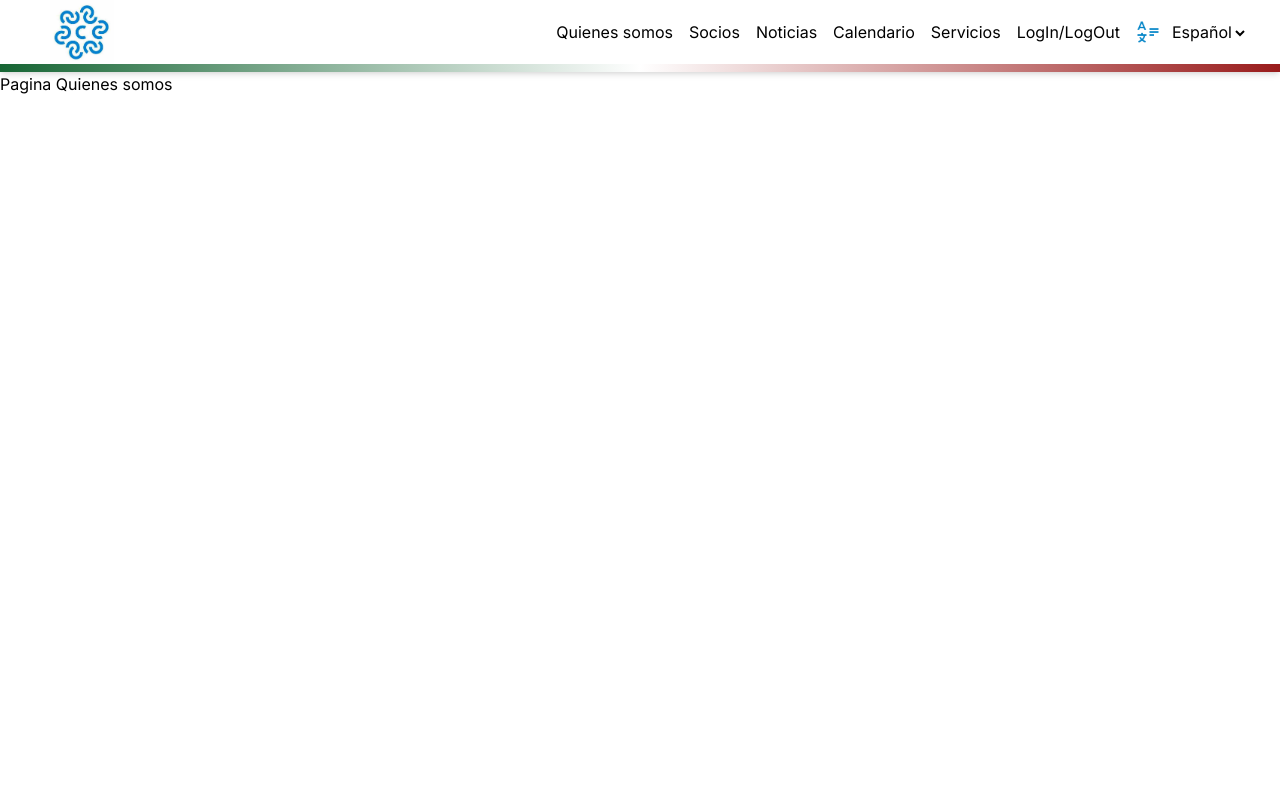
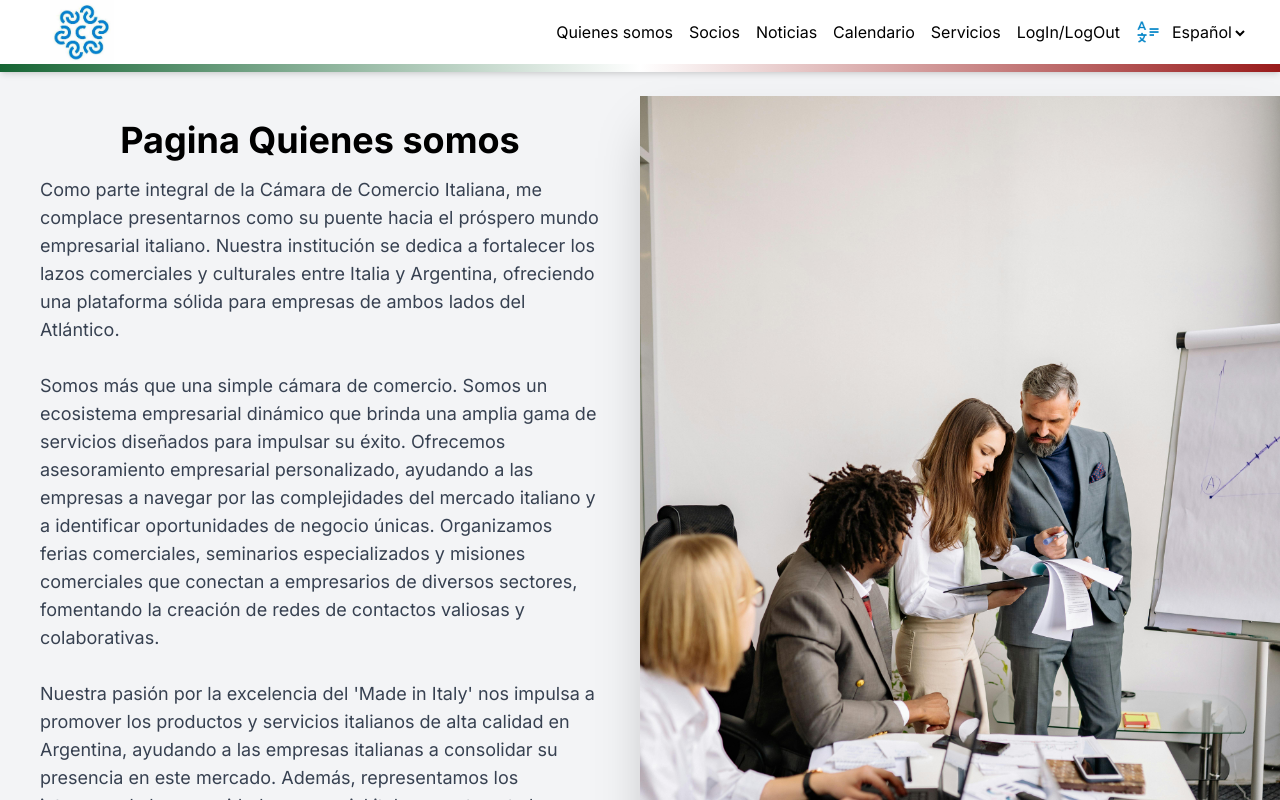
Before and after one commit to JoaquinFarah/cci, a Next.js app: page /es/about in a window 1280 px wide. Shown: the top 800 px of the page. Built offline with nearby package versions, Linux system fonts and the light colour scheme.

Commit message:
Some pics add, navbar changes

```diff
--- a/messages/es.json
+++ b/messages/es.json
@@ -34,7 +34,14 @@
     },
 
     "AboutPage":{
-     "title": "Pagina Quienes somos"
+     "title": "Pagina Quienes somos" ,
+     "description": "Como parte integral de la Cámara de Comercio Italiana, me complace presentarnos como su puente hacia el próspero mundo empresarial italiano. Nuestra institución se dedica a fortalecer los lazos comerciales y culturales entre Italia y Argentina, ofreciendo una plataforma sólida para empresas de ambos lados del Atlántico.",
+     "description1": "Somos más que una simple cámara de comercio. Somos un ecosistema empresarial dinámico que brinda una amplia gama de servicios diseñados para impulsar su éxito. Ofrecemos asesoramiento empresarial personalizado, ayudando a las empresas a navegar por las complejidades del mercado italiano y a identificar oportunidades de negocio únicas. Organizamos ferias comerciales, seminarios especializados y misiones comerciales que conectan a empresarios de diversos sectores, fomentando la creación de redes de contactos valiosas y colaborativas.",
+     "description2":"Nuestra pasión por la excelencia del 'Made in Italy' nos impulsa a promover los productos y servicios italianos de alta calidad en Argentina, ayudando a las empresas italianas a consolidar su presencia en este mercado. Además, representamos los intereses de la comunidad empresarial italo-argenta ante las instituciones gubernamentales, trabajando incansablemente para crear un entorno empresarial favorable.",
+     "description3":"Creemos firmemente en el poder de la educación y la formación continua. Por ello, ofrecemos una amplia variedad de cursos y talleres diseñados para mejorar la competitividad de las empresas y fomentar la innovación. Desde estrategias de marketing digital hasta gestión de la cadena de suministro, nuestros programas de capacitación están diseñados para equipar a los empresarios con las herramientas necesarias para triunfar en el mercado global.",
+     "description4":"Si eres una empresa italiana que busca expandir sus horizontes o una empresa local que desea establecer relaciones comerciales con Italia, te invitamos a unirte a nuestra comunidad. Nuestra puerta está siempre abierta para ayudarte a alcanzar tus objetivos.",
+     "description5":"Visita nuestra seccion de noticias para conocer más sobre nuestros servicios y eventos. También puedes contactarnos directamente a ccimendoza@gmail.com para recibir asesoramiento personalizado.",
+     "description6":"¡Te esperamos!"
 
     }
 
--- a/src/app/[locale]/about/page.tsx
+++ b/src/app/[locale]/about/page.tsx
@@ -1,11 +1,40 @@
 import React from 'react'
 import { useTranslations } from 'next-intl';
 import {unstable_setRequestLocale} from 'next-intl/server';
+
 
 export default function About({params: {locale}}) {
   unstable_setRequestLocale(locale);
   const t = useTranslations('AboutPage');
   return (
-    <h1>{t('title')}</h1>
+    <div className="flex h-full bg-gray-100">
+      <div className="flex flex-col items-center justify-center w-1/2 p-10 mt-20">
+        <h1 className="text-4xl font-bold mb-4">{t('title')} </h1>
+        <p className="text-lg text-gray-700">
+          {t('description')}
+          <br />
+          <br />
+          {t('description1')}
+          <br />
+          <br />
+          {t('description2')}
+          <br />
+          <br />
+          {t('description3')}
+          <br />
+          <br />
+          {t('description4')}
+          <br />
+          <br />
+          {t('description5')}
+          <br />
+          <br />
+          {t('description6')}
+
+        </p>
+      </div>
+      <img src="/hombresnegocio3.jpg" alt="salute" className="object-cover h-full w-1/2 mt-24 shadow-2xl" />
+    </div>
+
   )
 }
--- a/src/app/[locale]/layout.tsx
+++ b/src/app/[locale]/layout.tsx
@@ -24,7 +24,7 @@ export default async function LocaleLayout({
     <html lang={locale}>
       <body>
         <NextIntlClientProvider messages={messages}>
-          <Navbar />
+        <Navbar />
 
           {children}
         </NextIntlClientProvider>
--- a/src/app/[locale]/page.tsx
+++ b/src/app/[locale]/page.tsx
@@ -12,11 +12,11 @@ export default function HomePage({params: {locale}}) {
   return (
     <main className="bg-gradient-to-r from-green-500 via-white to-red-500">
 
-      <h1>{t('title')}</h1>
-      {/* <MyCarousel /> */}
-      <Carousel />
-      <Sponsor />
+      <div className="">
 
+        <Carousel />
+        <Sponsor />
+      </div>
     </main>
 
 
--- a/src/app/components/Navbar.tsx
+++ b/src/app/components/Navbar.tsx
@@ -1,9 +1,112 @@
-"use client"
+// "use client"
+
+// import React, { useState } from 'react';
+// import Link from 'next/link';
+// import Image from 'next/image';
+// import { usePathname } from 'next/navigation';
+// import LocalSwitcher from './local-switcher';
+// import { useTranslations } from 'next-intl';
+
+// const Navbar: React.FC = () => {
+//   // Estado para controlar la visibilidad del dropdown
+//   const [dropdownOpen, setDropdownOpen] = useState(false);
+
+//   // Función para alternar el dropdown
+//   const toggleDropdown = () => {
+//     setDropdownOpen(!dropdownOpen);
+//   };
+
+//   const t = useTranslations('Navbar');
+
+//   return (
+//     <nav className="bg-white shadow-md">
+//       <div className="max-w-7xl mx-auto px-4 sm:px-6 lg:px-8">
+//         <div className="flex justify-between items-center h-16">
+
+//           {/* Logo a la izquierda */}
+//           <div className="flex items-center">
+//             <Link href="/">
+//               <Image
+//                 src="/LogoCCI.jpg"
+//                 alt="CCI"
+//                 width={100}
+//                 height={100}
+//                 className="object-contain max-h-16"
+//                 priority
+//               />
+//             </Link>
+//           </div>
+
+//           {/* Enlaces de navegación a la derecha */}
+//           <div className="flex items-center space-x-4">
+//             <Link href="/about" className="no-underline underline decoration-4 transition-all duration-300 hover:underline hover:decoration-blue-400">
+//             {t('About')}
+//             </Link>
+
+//             <Link href="/" className="no-underline underline decoration-4 transition-all duration-300 hover:underline hover:decoration-blue-400">
+//             {t('Partners')}
+//             </Link>
+
+//             <Link href="/" className="no-underline underline decoration-4 transition-all duration-300 hover:underline hover:decoration-blue-400">
+//             {t('News')}
+//             </Link>
+
+//             <Link href="/" className="no-underline underline decoration-4 transition-all duration-300 hover:underline hover:decoration-blue-400">
+//             {t('Calendar')}
+//             </Link>
+
+//             <Link href="/" className="no-underline underline decoration-4 transition-all duration-300 hover:underline hover:decoration-blue-400">
+//             {t('Services')}
+//             </Link>
+
+//             <Link href="/login" className="no-underline underline decoration-4 transition-all duration-300 hover:underline hover:decoration-blue-400">
+//               LogIn/LogOut
+//             </Link>
+
+
+//             {/* Dropdown de idioma */}
+//             <div className="relative">
+//               <div  className="flex items-center space-x-2 focus:outline-none">
+//                 <Image
+//                   src="/language-icon.png" // Aquí deberías poner la ruta de la imagen que representa el cambio de idioma
+//                   alt="Change Language"
+//                   width={24}
+//                   height={24}
+//                 />
+//                 <LocalSwitcher/>
+
+//               </div>
+
+//               {/* Opciones del Dropdown */}
+//               {/* {dropdownOpen && (
+//                 <div className="absolute right-0 mt-0 w-40 bg-white shadow-xl rounded-md overflow-hidden">
+//                   <Link href="/" className="block px-4 py-2 text-gray-700 hover:bg-gray-100">
+//                     Español
+//                   </Link>
+//                   <Link href="/" className="block px-4 py-2 text-gray-700 hover:bg-gray-100">
+//                     Italiano
+//                   </Link>
+//                 </div>
+//               )} */}
+//             </div>
+//           </div>
+//         </div>
+//       </div>
+
+//       {/* Línea roja debajo del navbar */}
+//       <div className="h-2 bg-gradient-to-r from-green-800 via-white to-red-800"></div>
+//     </nav>
+//   );
+// };
+
+// export default Navbar;
+
+
+"use client";
 
 import React, { useState } from 'react';
 import Link from 'next/link';
 import Image from 'next/image';
-import { usePathname } from 'next/navigation';
 import LocalSwitcher from './local-switcher';
 import { useTranslations } from 'next-intl';
 
@@ -19,7 +122,7 @@ const Navbar: React.FC = () => {
   const t = useTranslations('Navbar');
 
   return (
-    <nav className="bg-white shadow-md">
+    <nav className="bg-white shadow-md fixed w-full z-50">
       <div className="max-w-7xl mx-auto px-4 sm:px-6 lg:px-8">
         <div className="flex justify-between items-center h-16">
 
@@ -40,46 +143,44 @@ const Navbar: React.FC = () => {
           {/* Enlaces de navegación a la derecha */}
           <div className="flex items-center space-x-4">
             <Link href="/about" className="no-underline underline decoration-4 transition-all duration-300 hover:underline hover:decoration-blue-400">
-            {t('About')}
+              {t('About')}
             </Link>
 
             <Link href="/" className="no-underline underline decoration-4 transition-all duration-300 hover:underline hover:decoration-blue-400">
-            {t('Partners')}
+              {t('Partners')}
             </Link>
 
             <Link href="/" className="no-underline underline decoration-4 transition-all duration-300 hover:underline hover:decoration-blue-400">
-            {t('News')}
+              {t('News')}
             </Link>
 
             <Link href="/" className="no-underline underline decoration-4 transition-all duration-300 hover:underline hover:decoration-blue-400">
-            {t('Calendar')}
+              {t('Calendar')}
             </Link>
 
             <Link href="/" className="no-underline underline decoration-4 transition-all duration-300 hover:underline hover:decoration-blue-400">
-            {t('Services')}
+              {t('Services')}
             </Link>
 
             <Link href="/login" className="no-underline underline decoration-4 transition-all duration-300 hover:underline hover:decoration-blue-400">
               LogIn/LogOut
             </Link>
 
-
             {/* Dropdown de idioma */}
             <div className="relative">
-              <div  className="flex items-center space-x-2 focus:outline-none">
+              <div onClick={toggleDropdown} className="flex items-center space-x-2 focus:outline-none cursor-pointer">
                 <Image
                   src="/language-icon.png" // Aquí deberías poner la ruta de la imagen que representa el cambio de idioma
                   alt="Change Language"
                   width={24}
                   height={24}
                 />
-                <LocalSwitcher/>
-
+                <LocalSwitcher />
               </div>
 
               {/* Opciones del Dropdown */}
               {/* {dropdownOpen && (
-                <div className="absolute right-0 mt-0 w-40 bg-white shadow-xl rounded-md overflow-hidden">
+                <div className="absolute right-0 mt-2 w-40 bg-white shadow-xl rounded-md overflow-hidden">
                   <Link href="/" className="block px-4 py-2 text-gray-700 hover:bg-gray-100">
                     Español
                   </Link>
--- a/src/app/components/sections/Carousel.tsx
+++ b/src/app/components/sections/Carousel.tsx
@@ -72,15 +72,15 @@ const Carousel = () => {
 
   return (
     <section className="">
-      <h1>{t('title')} </h1>
-      <div className="h-auto w-full mt-11 relative">
+
+      <div className="h-auto w-full relative">
       <Swiper
         spaceBetween={50}
         slidesPerView={1}
         onSlideChange={(swiper) => setActiveIndex(swiper.realIndex)}
       >
         {images.map((image, index) => (
-          <SwiperSlide key={index} className="h-auto">
+          <SwiperSlide key={index} className="h-auto mt-2">
             <Image
               src={image.src}
               alt={image.alt}
--- a/src/app/layout.tsx
+++ b/src/app/layout.tsx
@@ -24,6 +24,7 @@ export default async function RootLayout({
     <html lang="es">
       <body className={inter.className}>
         <NextIntlClientProvider messages={messages}>
+
           {children}
         </NextIntlClientProvider>
       </body>
```
Also changed, not shown: messages/it.json (+8 -1 lines), public/hombresnegocio2.jpg (added), public/hombresnegocio3.jpg (added).
